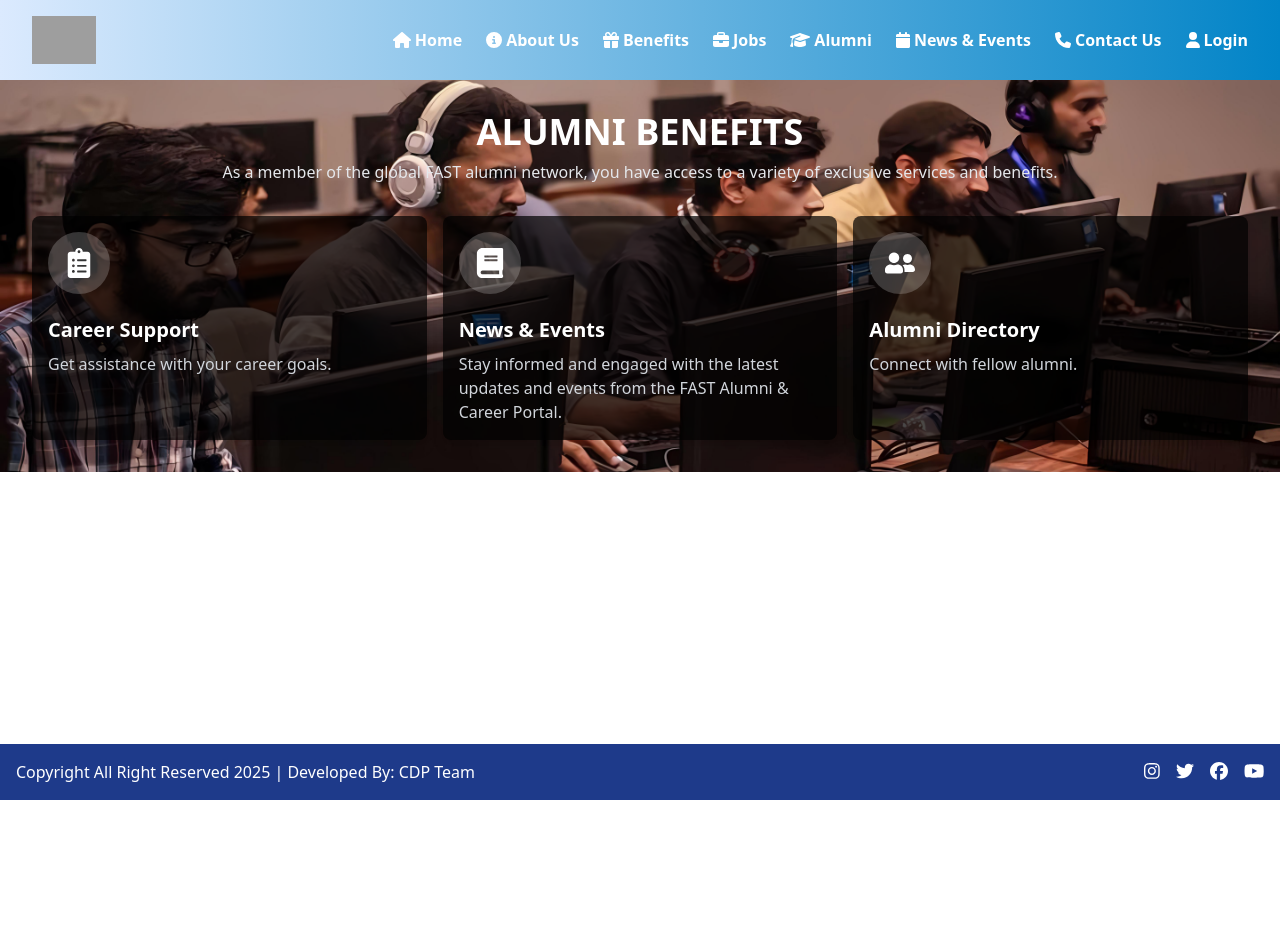
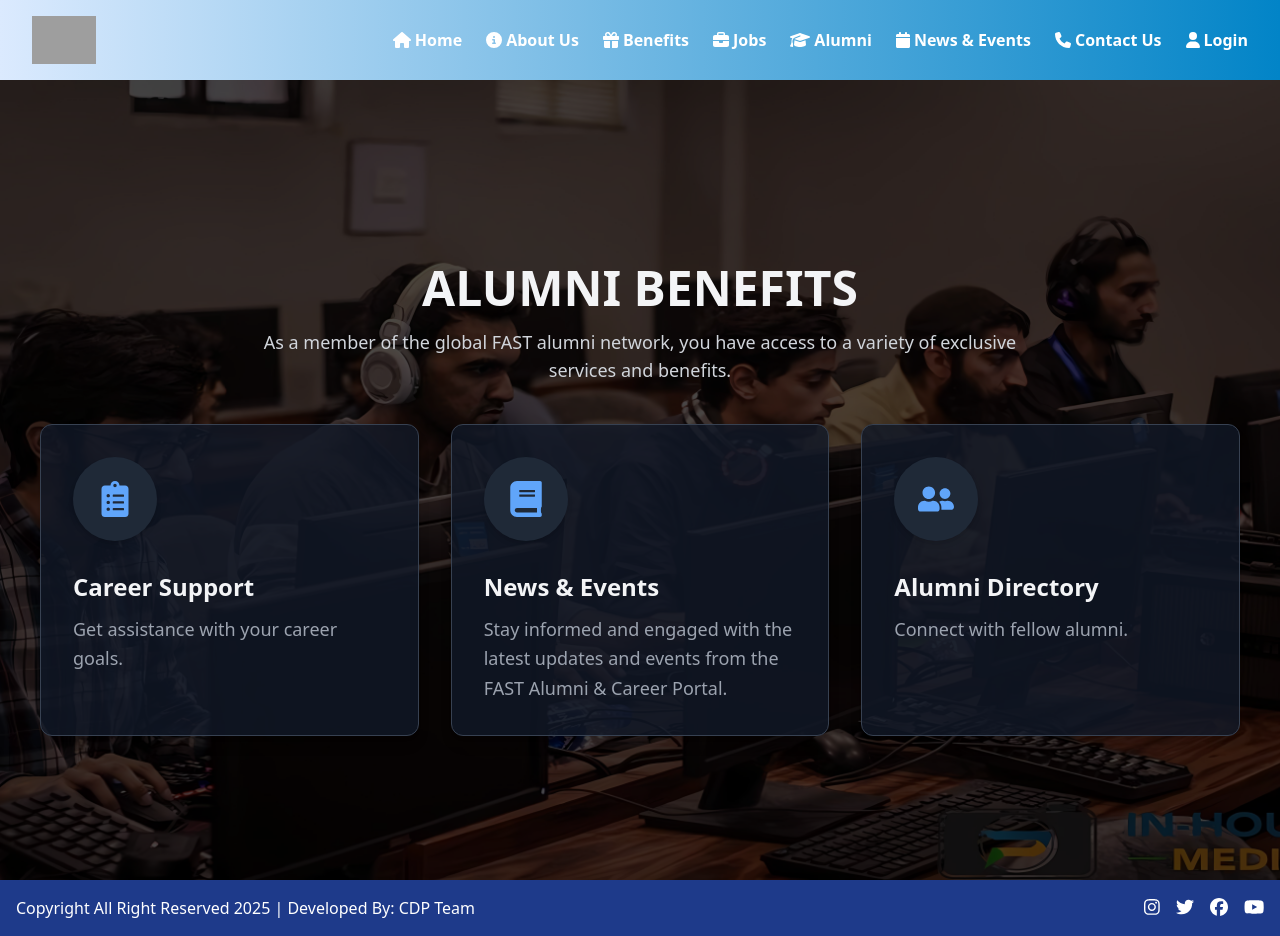
Before and after one commit to Khizar29/CDP-FYP, a React (Create React App) app in the folder cdp-frontend/: page /benefits in a window 1280 px wide. Before the commit the page ends 800 px from the top, so only its background shows below. Built offline with nearby package versions, Linux system fonts and the light colour scheme; grey boxes are pictures that could not be loaded.

Commit message:
enhance UI for Alumni Benefits page

```diff
--- a/cdp-frontend/src/components/AlumniBenefits.js
+++ b/cdp-frontend/src/components/AlumniBenefits.js
@@ -1,4 +1,3 @@
-// src/components/AlumniBenefits.js
 import React from 'react';
 import { FaClipboardList, FaBook, FaUserFriends } from 'react-icons/fa';
 import backgroundImage from '../Images/FAST_PIC_3.jpg';
@@ -11,33 +10,32 @@ const AlumniBenefits = () => {
   ];
 
   return (
-    <div
-      className="py-8"  // Adjust padding to reduce white space
-      style={{
-        backgroundImage: `url(${backgroundImage})`,
-        backgroundSize: 'cover',
-        backgroundPosition: 'center',
-      }}
+    <section
+      className="min-h-screen py-16 flex flex-col items-center justify-center bg-cover bg-center relative space-y-10"
+      style={{ backgroundImage: `url(${backgroundImage})` }}
     >
-      <div className="text-center mb-8">
-        <h2 className="text-4xl font-bold text-white">ALUMNI BENEFITS</h2>
-        <p className="text-gray-200 mt-2">As a member of the global FAST alumni network, you have access to a variety of exclusive services and benefits.</p>
+      <div className="absolute inset-0 bg-black bg-opacity-70"></div>
+      <div className="relative text-center text-white max-w-3xl">
+        <h2 className="text-5xl font-extrabold text-gray-100">ALUMNI BENEFITS</h2>
+        <p className="text-lg mt-4 text-gray-300">
+          As a member of the global FAST alumni network, you have access to a variety of exclusive services and benefits.
+        </p>
       </div>
-      <div className="max-w-7xl mx-auto px-4 sm:px-6 lg:px-8 grid grid-cols-1 md:grid-cols-2 lg:grid-cols-3 gap-4">
+      <div className="relative max-w-7xl mx-auto px-6 sm:px-10 grid grid-cols-1 md:grid-cols-2 lg:grid-cols-3 gap-8">
         {benefits.map((benefit, index) => (
           <div
             key={index}
-            className="bg-black bg-opacity-70 text-white p-4 rounded-lg shadow-lg transform hover:scale-105 transition-transform duration-300"
+            className="bg-gray-900 bg-opacity-80 text-white p-8 rounded-xl shadow-lg transform hover:scale-105 transition-transform duration-300 hover:shadow-xl border border-gray-700"
           >
-            <div className="bg-white bg-opacity-20 p-4 rounded-full inline-block mb-4">
-              <div className="text-white text-3xl">{benefit.icon}</div>
+            <div className="bg-gray-800 p-6 rounded-full inline-block mb-6 text-4xl text-blue-400 shadow-md">
+              {benefit.icon}
             </div>
-            <h3 className="text-xl font-semibold mb-2">{benefit.title}</h3>
-            <p className="text-gray-300">{benefit.description}</p>
+            <h3 className="text-2xl font-semibold mb-3 text-gray-100">{benefit.title}</h3>
+            <p className="text-gray-400 text-lg leading-relaxed">{benefit.description}</p>
           </div>
         ))}
       </div>
-    </div>
+    </section>
   );
 };
 
```
